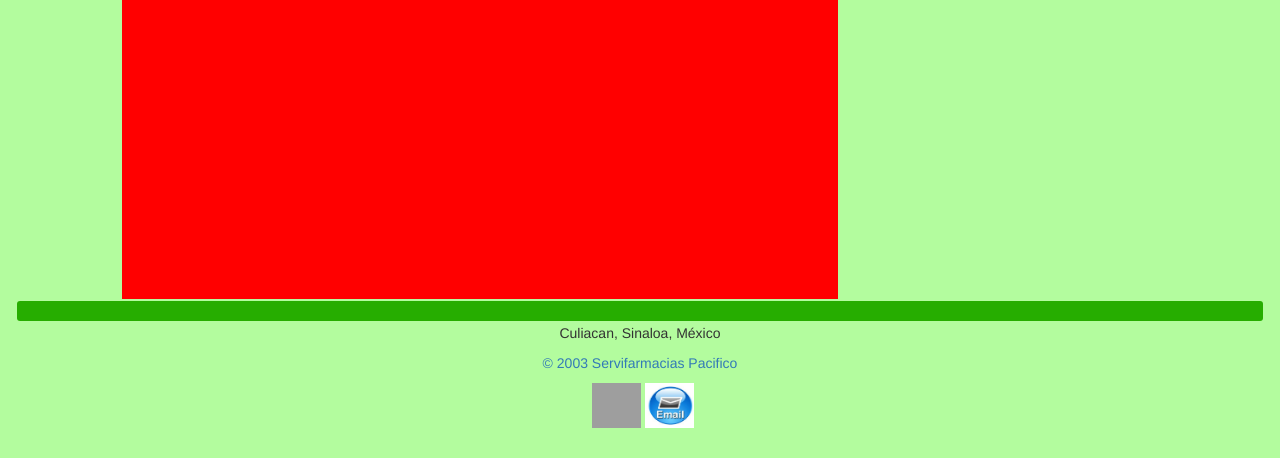
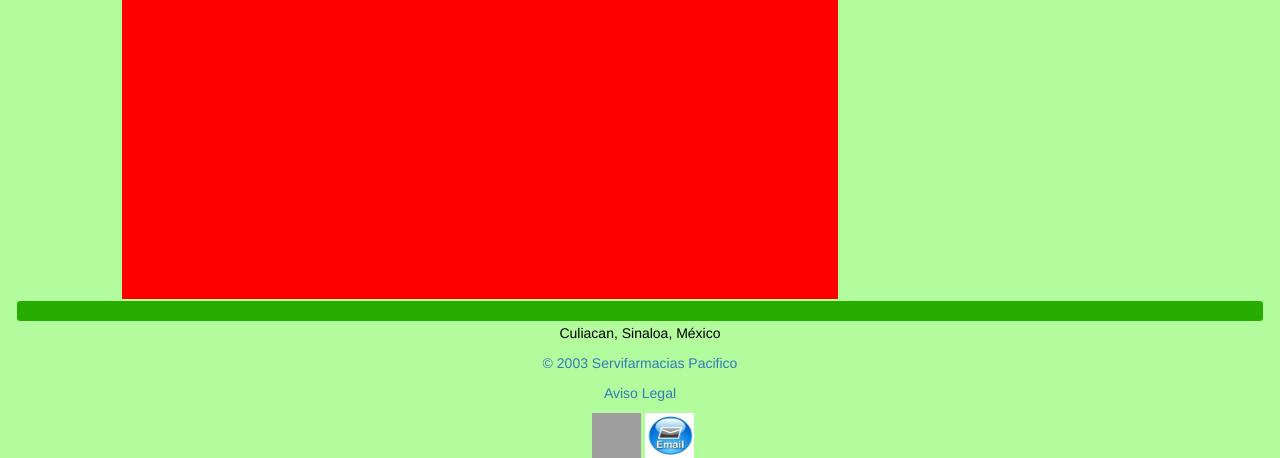
Before and after one commit to eresuntomatito/CodeHappiness.github.io, a PHP site: page / in a window 1280 px wide. Shown: the part 1775-2233 px from the top of the page. Before the commit the page ends 2203 px from the top, so only its background shows below. Run offline with PHP 8.4, Linux system fonts and the light colour scheme; some libraries are stand-ins or nearby versions; grey boxes are pictures that could not be loaded.

Commit message:
commit cambio dummy para junta v1.02

```diff
--- a/servifarmacias/css/micss.css
+++ b/servifarmacias/css/micss.css
@@ -74,6 +74,8 @@ a:link, a:hover, a:visited{
 }
 .miniTexto{
 	text-align:center;
+	text-decoration:none;
+	color:black;
 }
 .imagen1{
 	margin-left:150px;
--- a/servifarmacias/index.html
+++ b/servifarmacias/index.html
@@ -146,6 +146,7 @@
         <div class="col-md-offset-4 col-md-4">
           <p class="miniTexto"> Culiacan, Sinaloa, México <br>
           <p class="miniTexto"><a href="https://servifarmacias.com.mx:2078/">&copy; 2003 Servifarmacias Pacifico </a></p>
+          <p class="miniTexto"><a href="#">Aviso Legal </a></p>
           <a href="http://192.168.5.1/farmasoft/login-form.php"><img class="miniImagen imagen1" src="files/login1.jpg"/></a>
           <a href="https://host.hddtotal5.com:2096/"><img class="miniImagen" src="files/mail.jpg"/></a>
         </div>
```
